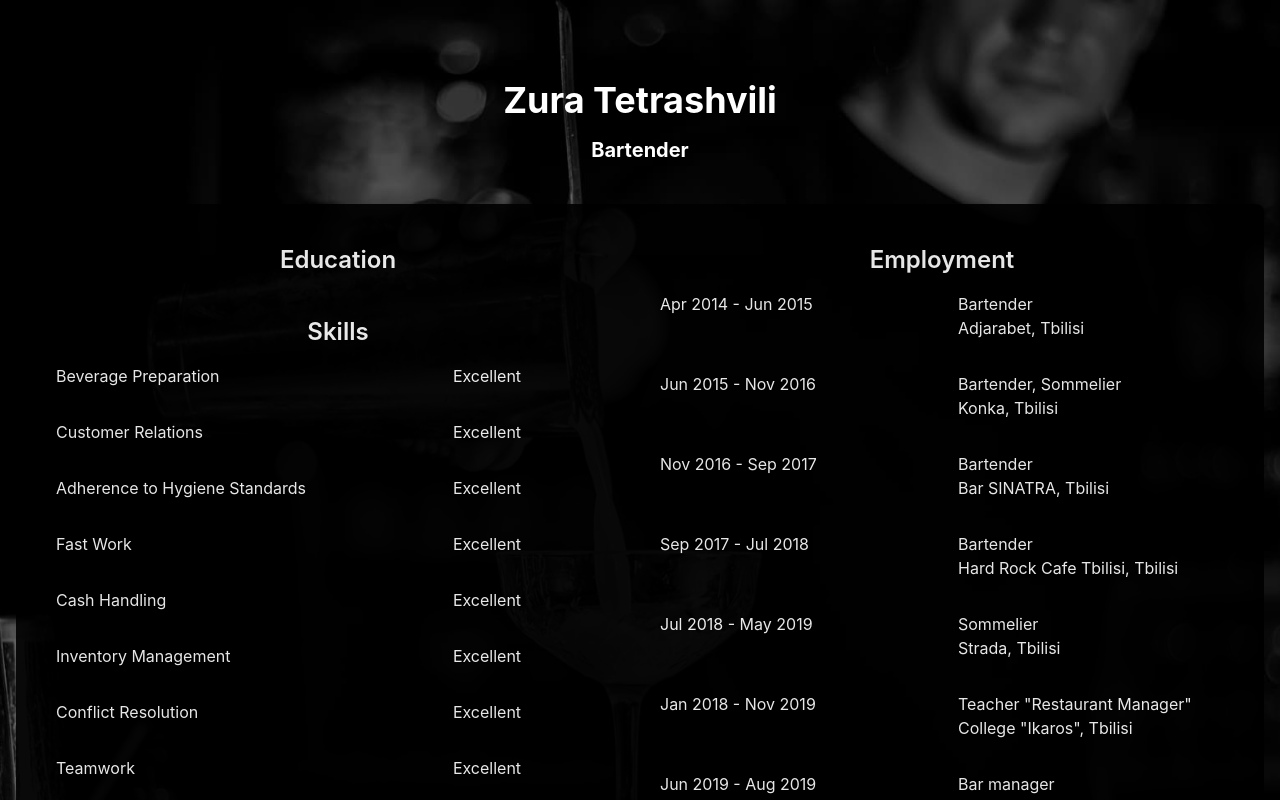
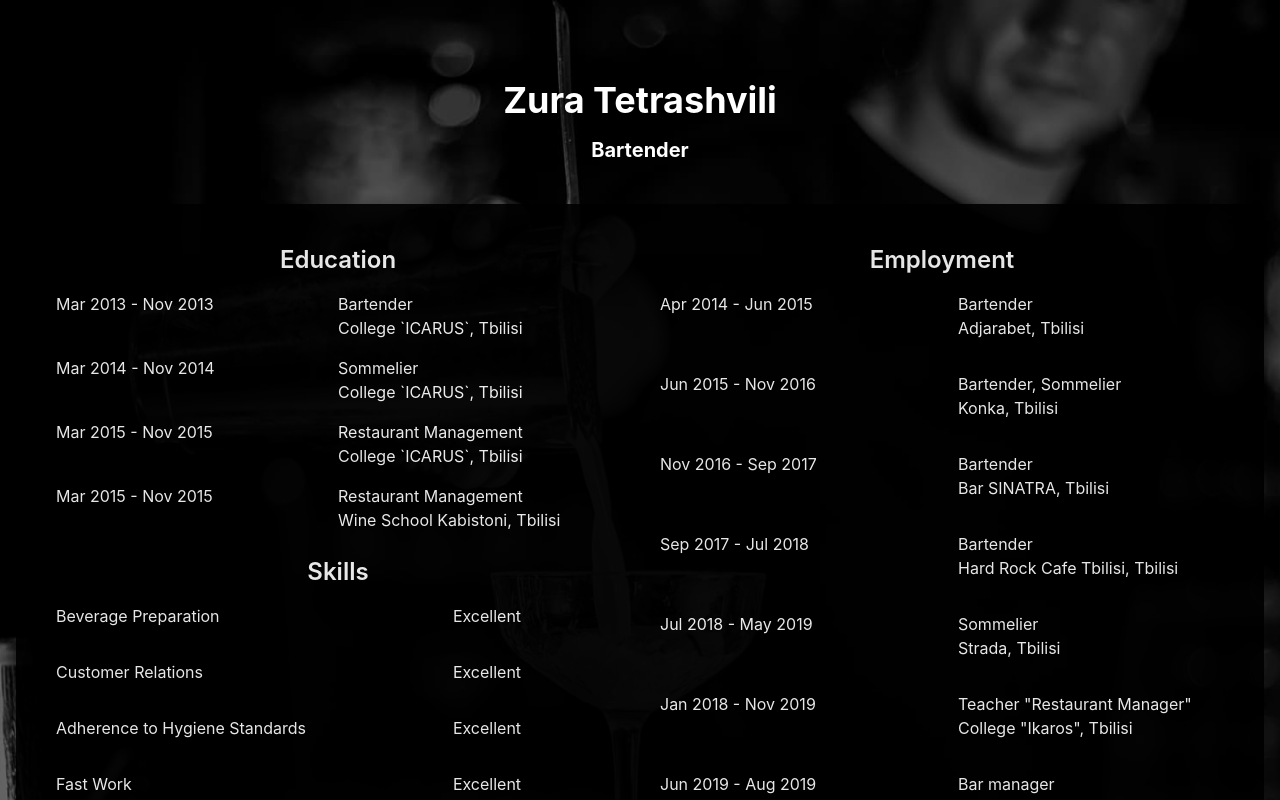
Before and after one commit to zura445/Bartender-resume, a React (Vite) app: page / in a window 1280 px wide. Shown: the top 800 px of the page. Built offline with nearby package versions, Linux system fonts and the light colour scheme.

Commit message:
finish education map

```diff
--- a/src/App.jsx
+++ b/src/App.jsx
@@ -1,6 +1,8 @@
-import educationData from "../src/educationData.json";
+import education from "../src/educationData.json";
 
 function App() {
+  const { education: educationItems } = education[0];
+
   return (
     <div>
       {/* მთავარი სექცია ფონის სურათით */}
@@ -20,30 +22,15 @@ function App() {
                 <h1 className="flex justify-center text-2xl font-semibold">
                   Education
                 </h1>
-                <div className="grid grid-cols-2 gap-8 mt-4">
-                  {educationData.map((educationData, index) => (
-                    <div className="" key={index}>
-                      <p>{educationData.date}</p>
-                      <div className="">{educationData.position}</div>
-                      <p>{educationData.company}</p>
+                {educationItems.map((educationItem, index) => (
+                  <div key={index} className="grid grid-cols-2 mt-4">
+                    <p>{educationItem.date}</p>
+                    <div className="">
+                      <div>{educationItem.position}</div>
+                      <p>{educationItem.company}</p>
                     </div>
-                  ))}
-                  {/* <p>Mar 2013 - Nov 2013</p>
-                  <div>
-                    <div className="">Bartender</div>
-                    <p>College "ICARUS", Tbilisi</p>
                   </div>
-                  <p>Mar 2014 - Nov 2014</p>
-                  <div>
-                    <div className="">Sommelier</div>
-                    <p>College "ICARUS", Tbilisi</p>
-                  </div>
-                  <p>Mar 2015 - Nov 2015</p>
-                  <div>
-                    <div className="">Restaurant Management</div>
-                    <p>College "ICARUS", Tbilisi</p>
-                  </div> */}
-                </div>
+                ))}
                 <h1 className="flex justify-center mt-6 text-2xl font-semibold">
                   Skills
                 </h1>
```
